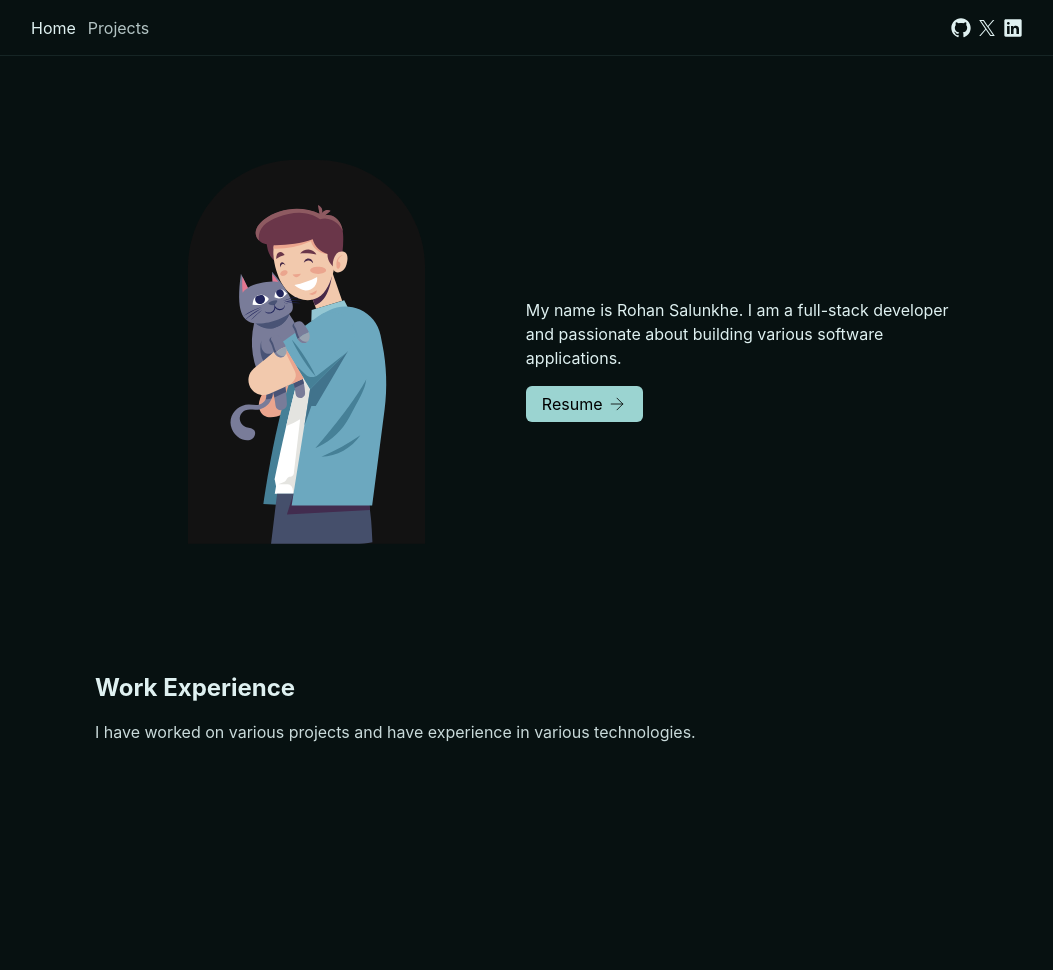
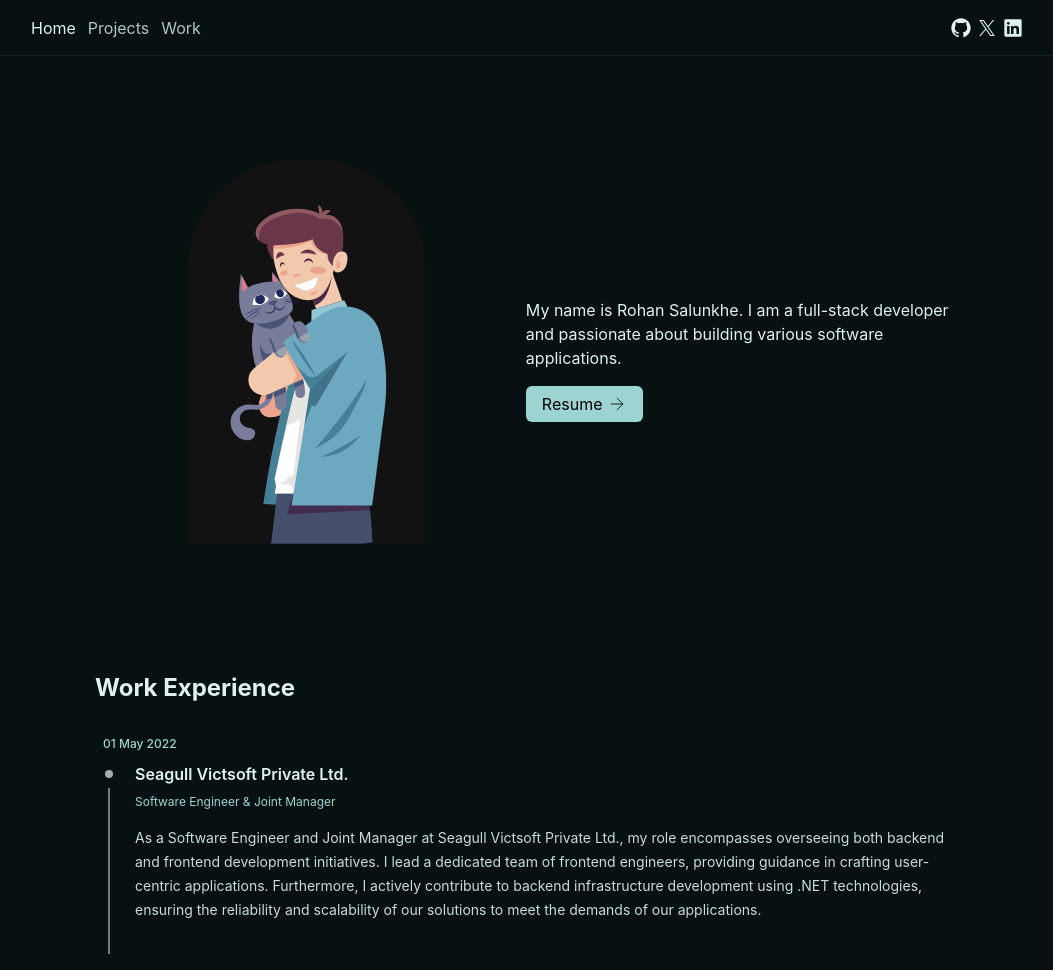
Before and after one commit to amrohan/rohan, an Astro site: page / in a window 1280 px wide. Shown: the whole page, without its empty margins (113-1166 px from the left). Before the commit the page ends 800 px from the top, so only its background shows below. Built offline with nearby package versions, Linux system fonts and the light colour scheme; Astro itself is replaced by a stand-in of ours.

Commit message:
add work page

```diff
--- a/src/components/Hero.astro
+++ b/src/components/Hero.astro
@@ -1,6 +1,11 @@
 ---
 import { Image } from "astro:assets";
 import HeroImage from "../assets/hero.svg";
+import Timeline from "./Timeline.astro";
+import { getCollection } from "astro:content";
+
+const workExperience = await getCollection("work");
+console.log(workExperience);
 ---
 
 <section class="container max-w-4xl mx-auto p-4">
@@ -46,14 +51,6 @@ import HeroImage from "../assets/hero.svg";
   {/* Work Exp */}
   <div class="mt-10">
     <h2 class="text-2xl font-bold text-text">Work Experience</h2>
-    <div class="mt-4 text-text/90">
-      <p>
-        I have worked on various projects and have experience in various
-        technologies.
-      </p>
-    </div>
-    <!-- <Suspense fallback={<TimelineSkeleton />}>
-          <TimeLine />
-        </Suspense> -->
+    {workExperience.map((work) => <Timeline {...work.data} />)}
   </div>
 </section>
--- a/src/components/Navbar.astro
+++ b/src/components/Navbar.astro
@@ -7,6 +7,10 @@ const routes = [
   {
     name: "Projects",
     url: "/projects/",
+  },
+  {
+    name: "Work",
+    url: "/work/",
   },
 ];
 ---
--- /dev/null
+++ b/src/components/Timeline.astro
@@ -0,0 +1,48 @@
+---
+interface Props {
+  id: number;
+  title: string;
+  position: string;
+  description: string;
+  date: string;
+}
+
+const { id, title, position, description, date } = Astro.props;
+---
+
+<!-- Timeline -->
+<div class="mt-8">
+  <!-- Heading -->
+  <div class="ps-2 my-2 first:mt-0">
+    <h3 class="text-xs font-medium text-primary">{date}</h3>
+  </div>
+  <!-- End Heading -->
+
+  <!-- Item -->
+  <div class="flex gap-x-3">
+    <!-- Icon -->
+    <div
+      class="relative last:after:hidden after:absolute after:top-7 after:bottom-0 after:start-3.5 after:w-px after:-translate-x-[0.5px] after:bg-gray-200"
+    >
+      <div class="relative z-10 size-7 flex justify-center items-center">
+        <div class="size-2 rounded-full bg-text/70"></div>
+      </div>
+    </div>
+    <!-- End Icon -->
+
+    <!-- Right Content -->
+    <div class="grow pt-0.5 pb-8">
+      <div class="flex flex-col justify-start items-start gap-2">
+        <h1 class="text-text font-semibold">
+          {title}
+        </h1>
+        <p class="text-primary text-xs">{position}</p>
+      </div>
+      <p class="text-sm text-text/90 mt-4 leading-6">
+        {description}
+      </p>
+    </div>
+  </div>
+  <!-- End Item -->
+</div>
+<!-- End Timeline -->
--- /dev/null
+++ b/src/content.config.ts
@@ -0,0 +1,15 @@
+import { file } from "astro/loaders";
+import { defineCollection, z } from "astro:content";
+
+const work = defineCollection({
+  loader: file("src/content/work/work.json"),
+  schema: z.object({
+    id: z.number(),
+    title: z.string(),
+    position: z.string(),
+    description: z.string(),
+    date: z.string(),
+  }),
+});
+
+export const collections = { work };
--- /dev/null
+++ b/src/content/work/work.json
@@ -0,0 +1,9 @@
+[
+  {
+    "id": 1,
+    "title": "Seagull Victsoft Private Ltd.",
+    "position": "Software Engineer & Joint Manager",
+    "description": "As a Software Engineer and Joint Manager at Seagull Victsoft Private Ltd., my role encompasses overseeing both backend and frontend development initiatives. I lead a dedicated team of frontend engineers, providing guidance in crafting user-centric applications. Furthermore, I actively contribute to backend infrastructure development using .NET technologies, ensuring the reliability and scalability of our solutions to meet the demands of our applications.",
+    "date": "01 May 2022"
+  }
+]
--- a/src/layouts/BaseHead.astro
+++ b/src/layouts/BaseHead.astro
@@ -2,7 +2,7 @@
 import { ClientRouter } from "astro:transitions";
 
 const {
-  title = "Rohan Salunkhe",
+  title = "Rohan Salunkhe | Full-Stack Developer",
   description = "Welcome to the personal website of Rohan Salunkhe, a passionate Full-Stack Developer. Explore my projects, development expertise, and innovative solutions built using modern technologies.",
 } = Astro.props;
 ---
--- a/src/pages/projects.astro
+++ b/src/pages/projects.astro
@@ -2,8 +2,11 @@
 import Layout from "../layouts/Layout.astro";
 ---
 
-<Layout title="Projects | Rohan Salunkkhe">
-  <main class="container max-w-4xl mx-auto">
-    <h1>Project page</h1>
-  </main>
+<Layout
+  title="Project"
+  description="Project information regarding the created project by rohan salunkhe"
+>
+  <section class="container max-w-5xl mx-auto p-4">
+    <h2 class="text-2xl font-bold text-text">Projects</h2>
+  </section>
 </Layout>
--- /dev/null
+++ b/src/pages/work.astro
@@ -0,0 +1,15 @@
+---
+import Timeline from "../components/Timeline.astro";
+import Layout from "../layouts/Layout.astro";
+
+import { getCollection } from "astro:content";
+
+const workExperience = await getCollection("work");
+---
+
+<Layout title="Work" description="A work experience regarding the job">
+  <section class="container max-w-5xl mx-auto p-4">
+    <h2 class="text-2xl font-bold text-text">Work Experience</h2>
+    {workExperience.map((work) => <Timeline {...work.data} />)}
+  </section>
+</Layout>
```
